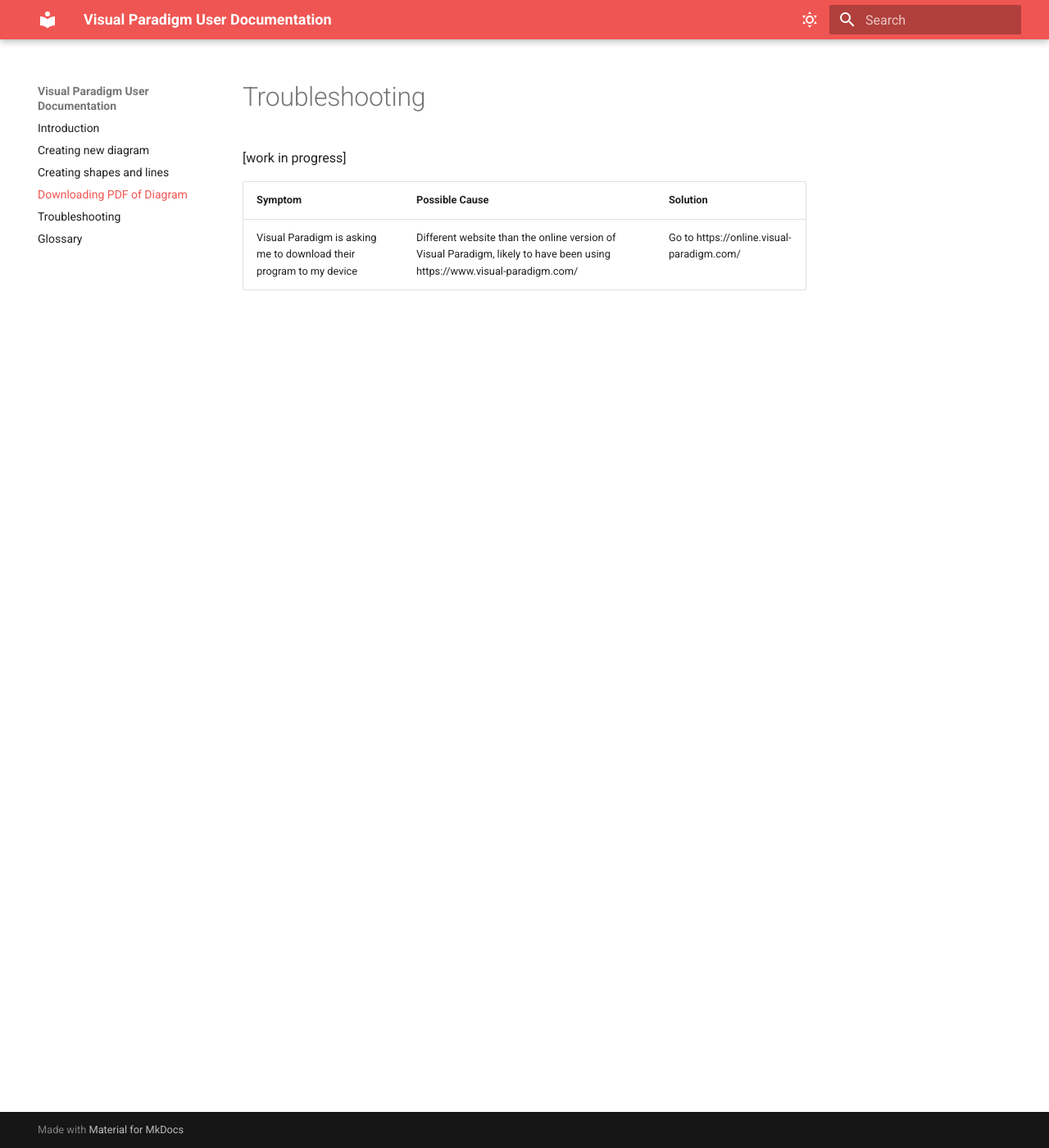
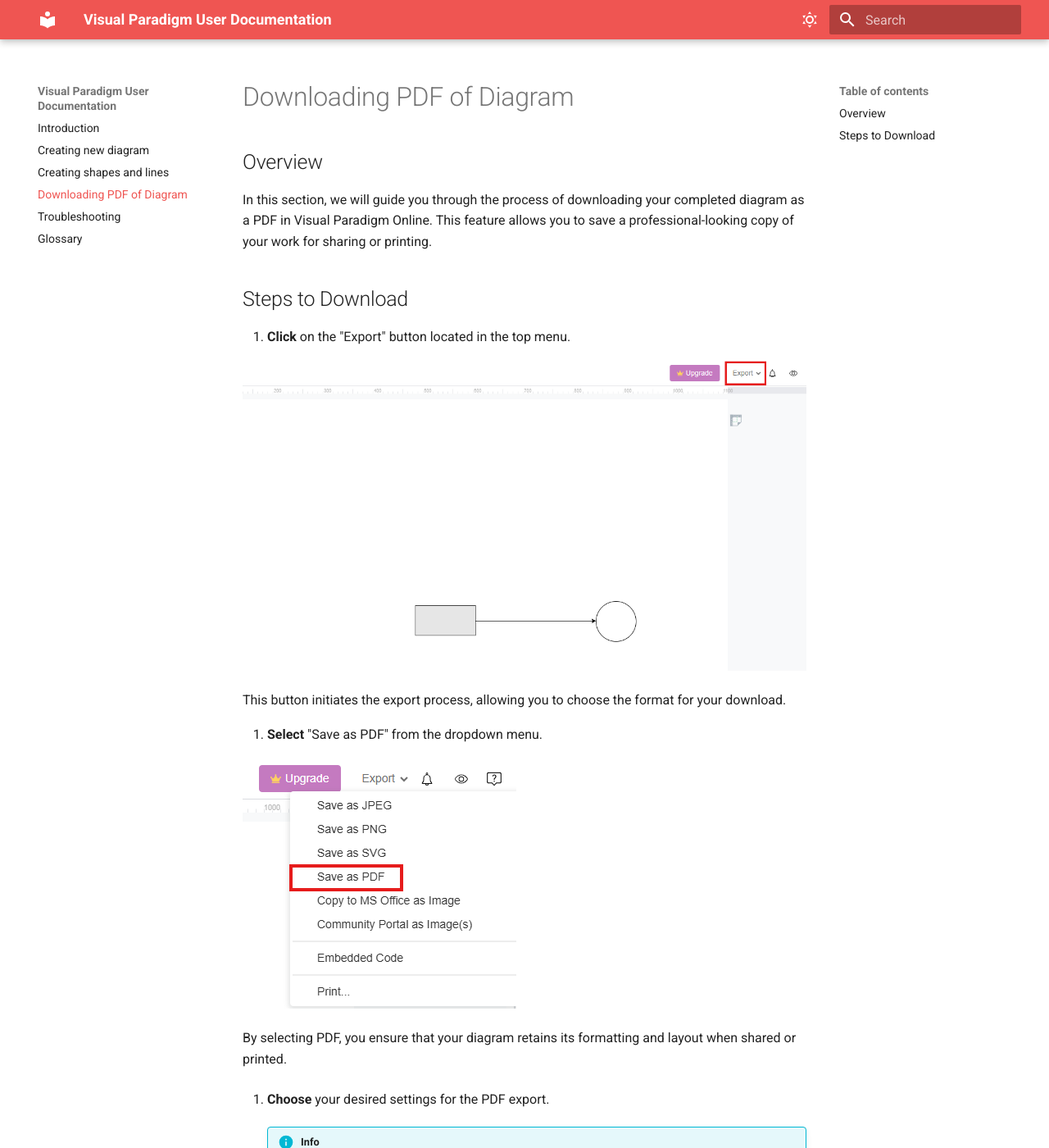
Before and after one commit to vik061/Visual-Paradigm-User-Documentation, an MkDocs documentation site: the page built from docs/Downloading_PDF_of_diagram.md, in a window 1280 px wide and 1400 px high. Shown: the whole window at 82% size. Built offline with MkDocs 1.6.1 and Material for MkDocs 9.7.7, drawn with Linux system fonts in a browser that asks for light colours; some of the changed text lies outside the part shown.

Commit message:
Create and complete the "Downloading PDF of Diagram" page

```diff
--- a/docs/Downloading_PDF_of_diagram.md
+++ b/docs/Downloading_PDF_of_diagram.md
@@ -1,7 +1,43 @@
-# Troubleshooting
+## Overview
 
-[work in progress]
+In this section, we will guide you through the process of downloading your completed diagram as a PDF in Visual Paradigm Online. This feature allows you to save a professional-looking copy of your work for sharing or printing.
 
-| Symptom     | Possible Cause                       | Solution                             |
-| ----------- | ------------------------------------ | ------------------------------------ |
-| Visual Paradigm is asking me to download their program to my device | Different website than the online version of Visual Paradigm, likely to have been using https://www.visual-paradigm.com/  | Go to https://online.visual-paradigm.com/ |
+## Steps to Download
+
+1. **Click** on the "Export" button located in the top menu.
+
+   ![Export button](./images/export-button.png)
+
+   This button initiates the export process, allowing you to choose the format for your download.
+
+2. **Select** "Save as PDF" from the dropdown menu.
+
+   ![Select PDF](./images/file-type.png)
+
+   By selecting PDF, you ensure that your diagram retains its formatting and layout when shared or printed.
+
+3. **Choose** your desired settings for the PDF export.
+
+    !!! info
+        You will see a dialog box asking which part of the page you would like to export. You can choose to export all pages, the current page only, or a specific selection.
+
+   ![PDF settings](./images/export-setting.png)
+
+
+4. **Click** on the "Export" button to download the PDF.
+
+    !!! success
+        Your diagram will be downloaded as a PDF file to your device. This file can now be shared with others or printed for physical use.
+
+   ![Download PDF](./images/downloading.gif)
+
+5. **Verify the Download**: Once the download is complete, locate the PDF file on your device and open it to ensure everything appears correctly.
+
+
+   ![Verify download](./images/verify-download.png)
+
+
+!!! note
+    If you encounter any issues with the download or the appearance of the PDF, double-check your export settings and try the process again.
+
+By following these steps, you can easily save a professional-looking PDF copy of your diagram. This feature is essential for sharing your work with others or for including it in reports and presentations.
```
Also changed, not shown: docs/Troubleshooting.md (+7 -0 lines), docs/images/downloading.gif (added), docs/images/export-button.png (added), docs/images/export-setting.png (added), docs/images/file-type.png (added), docs/images/verify-download.png (added).
